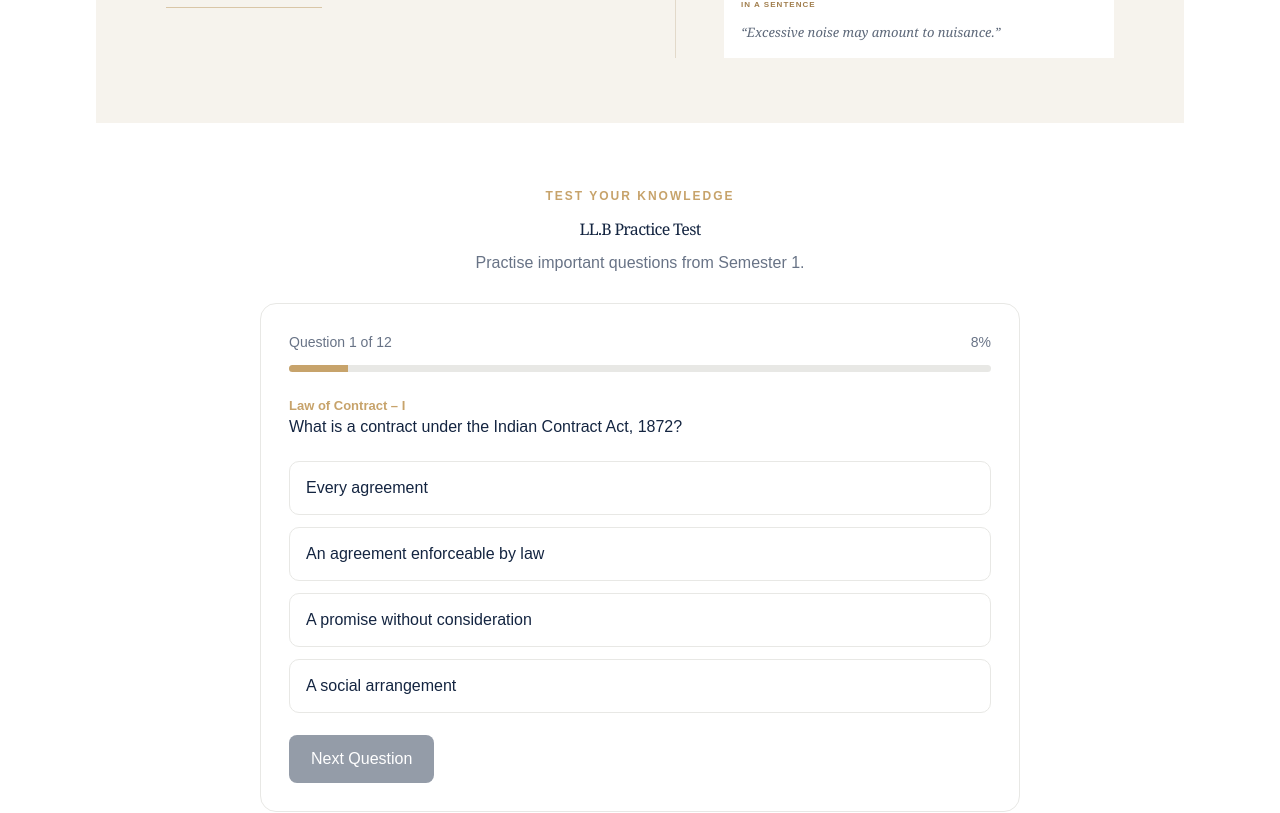
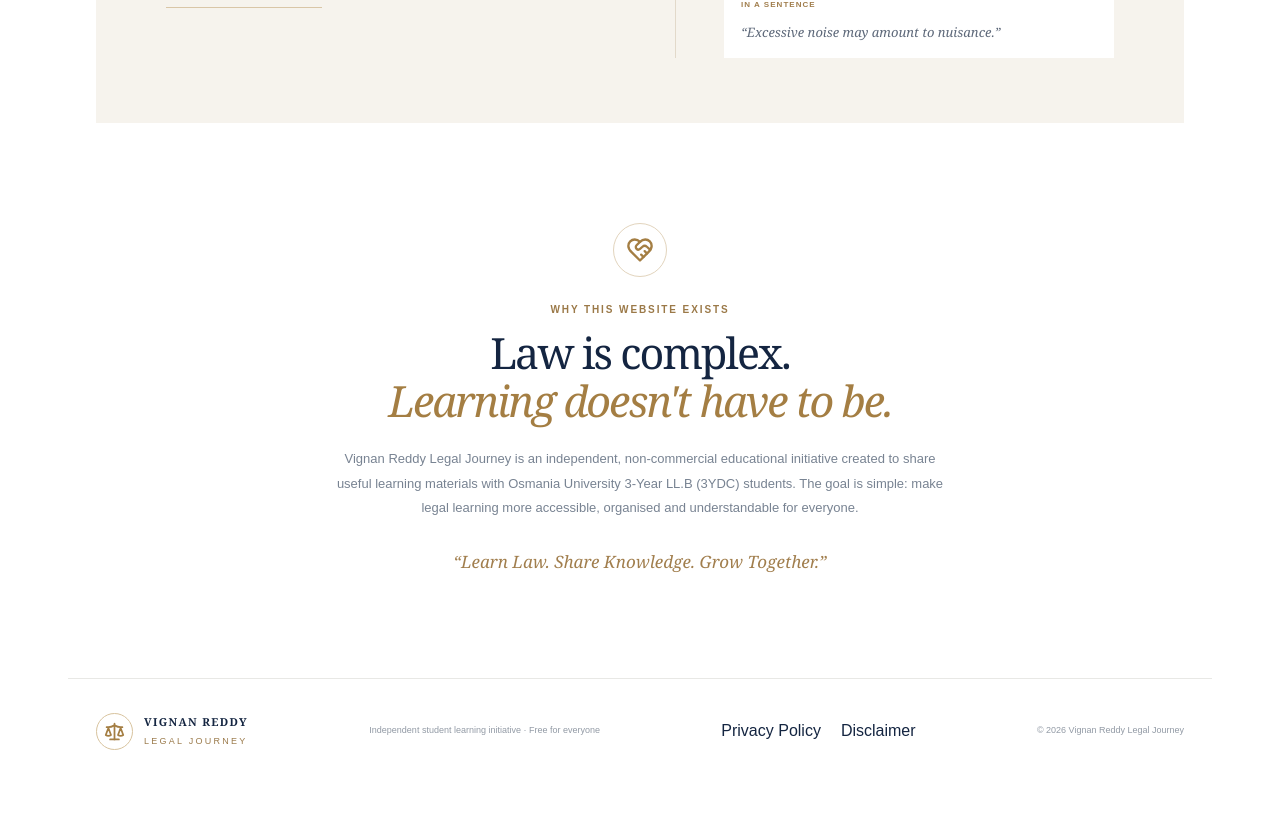
Before and after one commit to Vr7solutions/vignanreddy-legal-journey, a Next.js app: page / in a window 1280 px wide. Shown: the part 5540-6353 px from the top of the page. After the commit the page ends 6323 px from the top, so only its background shows below. Built offline with nearby package versions, Linux system fonts and the light colour scheme.

Commit message:
Remove PracticeTest section from Home page
Removed PracticeTest component from the Home page.

```diff
--- a/app/page.tsx
+++ b/app/page.tsx
@@ -11,7 +11,6 @@ import {
 } from "lucide-react";
 
 import AcademicDashboard from "@/components/academic-dashboard";
-import PracticeTest from "@/components/practice-test";
 import { legalWord } from "@/lib/content";
 
 export default function Home() {
@@ -197,10 +196,6 @@ export default function Home() {
         </div>
       </section>
 
-      <section id="practice-test" className="scroll-mt-24">
-        <PracticeTest />
-      </section>
-
       <section id="about" className="about-section scroll-mt-24">
         <div className="about-icon">
           <HeartHandshake size={28} />
```
